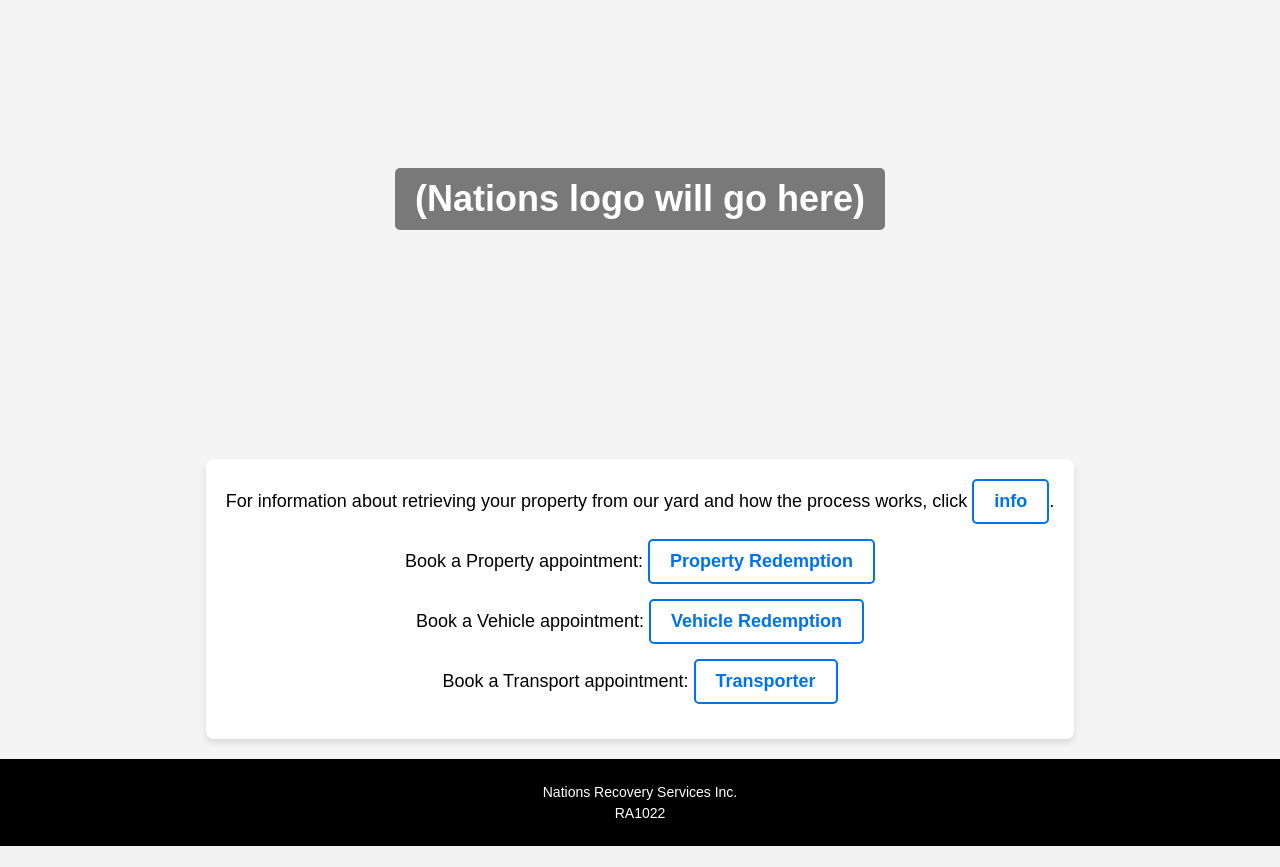
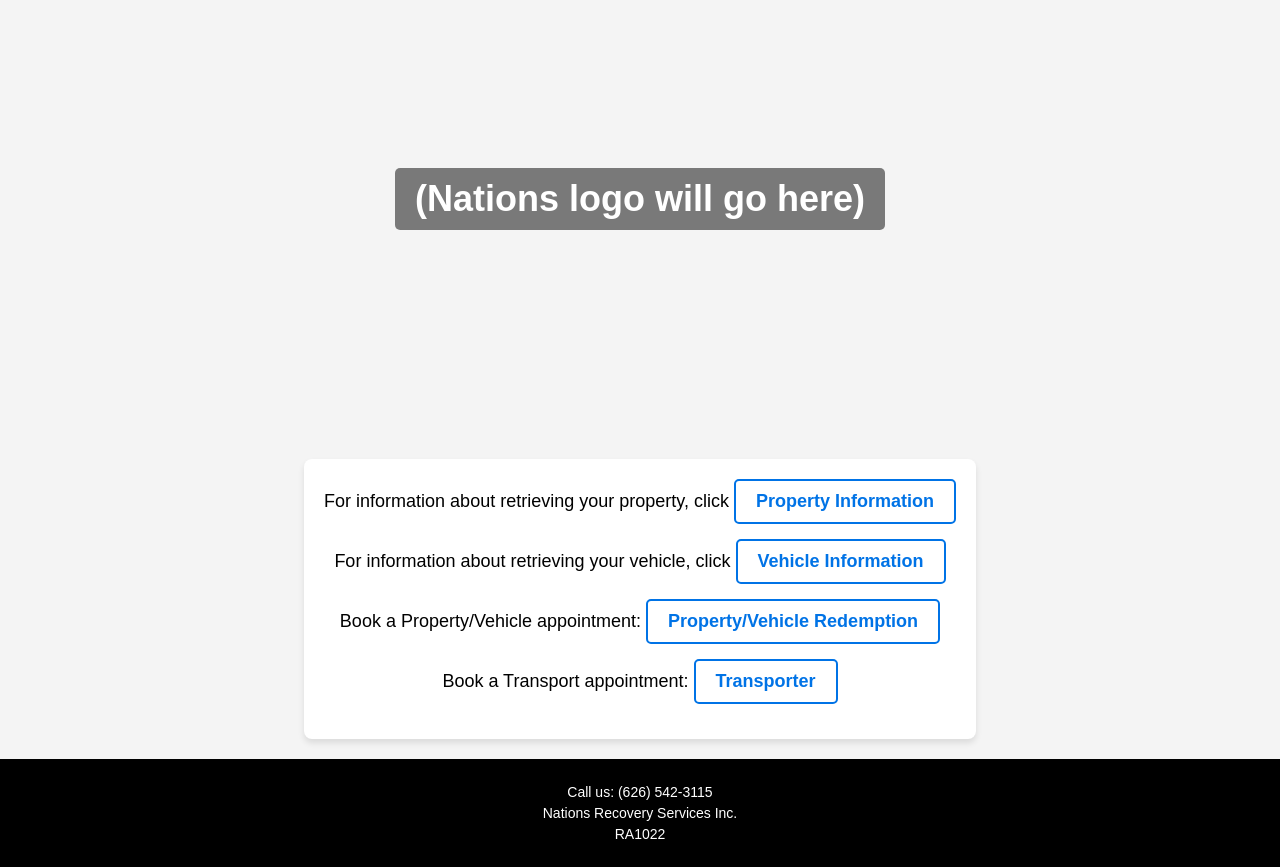
Before and after one commit to duran-andrew/Nations-Web-Project, a Flask app: page / in a window 1280 px wide. Shown: the part 61-928 px from the top of the page. Before the commit the page ends 907 px from the top, so only its background shows below. Run offline with Flask 3, Linux system fonts and the light colour scheme; some libraries are stand-ins or nearby versions.

Commit message:
added contact number

```diff
--- a/static/styles.css
+++ b/static/styles.css
@@ -114,3 +114,12 @@
     margin: 5px 0;
     font-size: 14px;
 }
+
+.footer a {
+    color: #fff;
+    text-decoration: none;
+}
+
+.footer a:hover {
+    text-decoration: underline;
+}
--- a/templates/index.html
+++ b/templates/index.html
@@ -27,18 +27,15 @@
 
     <!-- Main Content -->
     <div class="container">
-        <p>For information about retrieving your property from our yard and how the process works, click
-            <a href="/property-information" target="_blank">info</a>.
+        <p>For information about retrieving your property, click
+            <a href="/property-information" target="_blank">Property Information</a>
         </p>
-
-        <p>Book a Property appointment:
-            <a href="{{ prop_url }}" target="_blank">Property Redemption</a>
+        <p>For information about retrieving your vehicle, click
+            <a href="/vehicle-redemption-information" target="_blank">Vehicle Information</a>
         </p>
-
-        <p>Book a Vehicle appointment:
-            <a href="{{ vehicle_url }}" target="_blank">Vehicle Redemption</a>
+        <p>Book a Property/Vehicle appointment:
+            <a href="{{ prop_url }}" target="_blank">Property/Vehicle Redemption</a>
         </p>
-
         <p>Book a Transport appointment:
             <a href="{{ transport_url }}" target="_blank">Transporter</a>
         </p>
@@ -46,6 +43,7 @@
 
     <!-- Footer -->
     <div class="footer">
+        <p class="contact-number">Call us: <a href="tel:+16265423115">(626) 542-3115</a></p>
         <p>Nations Recovery Services Inc.</p>
         <p>RA1022</p>
     </div>
--- a/templates/property_information.html
+++ b/templates/property_information.html
@@ -34,6 +34,9 @@
     <div>
         <p>Book a property appointment: <a href="{{ prop_url }}"> Property Redemption </a></p>
     </div>
+    <header class="contact-info">
+        <p class="contact-number">Call us: <a href="tel:+16265423115"> (626) 542-3115</a></p>
+    </header>
 
     <div class="footer">
         <p>&copy; 2025 Nations Recovery Services, Inc. RA1022</p>
--- a/templates/redemption_information.html
+++ b/templates/redemption_information.html
@@ -44,6 +44,10 @@
         <p>Book a vehicle redemption appointment: <a href="{{ prop_url }}"> Vehicle Redemption </a></p>
     </div>
 
+    <header class="contact-info">
+        <p class="contact-number">Call us: <a href="tel:+16265423115"> (626) 542-3115</a></p>
+    </header>
+
     <div class="footer">
         <p>&copy; 2025 Nations Recovery Services, Inc. RA1022</p>
     </div>
```
